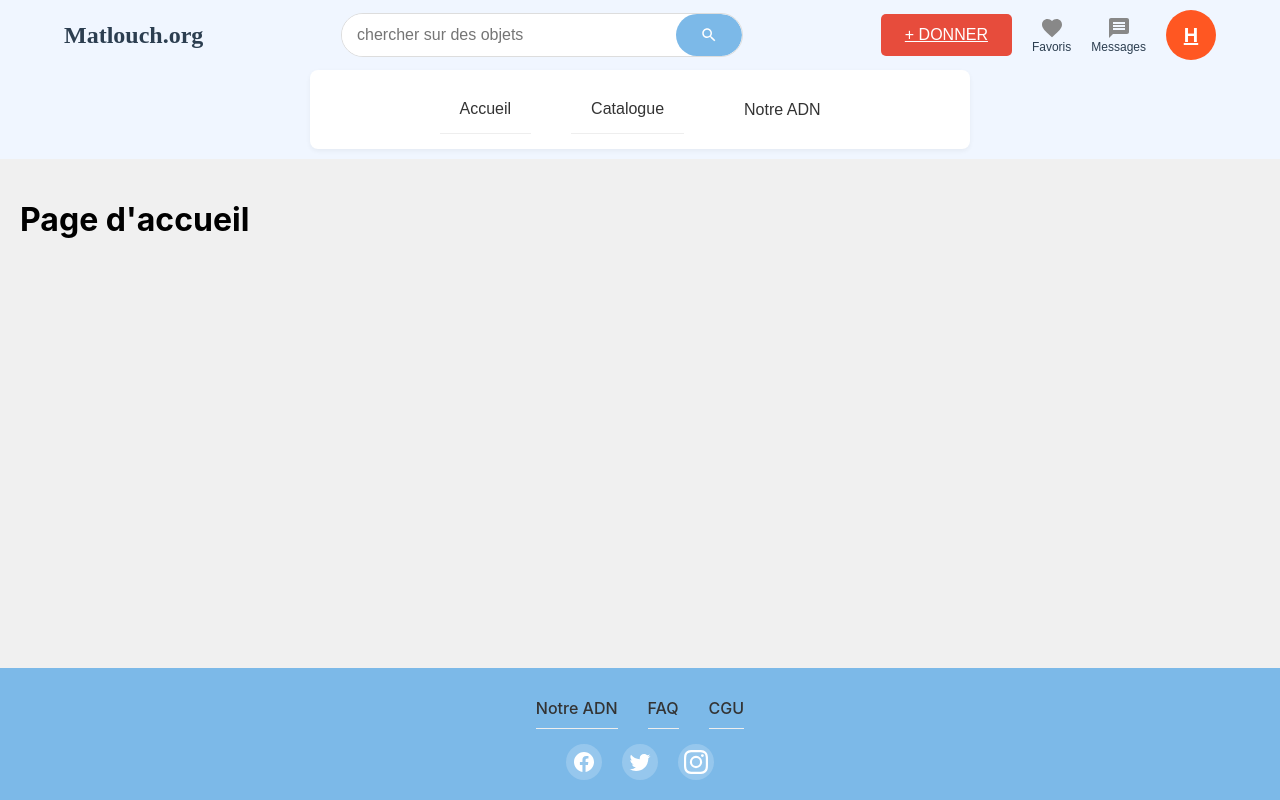
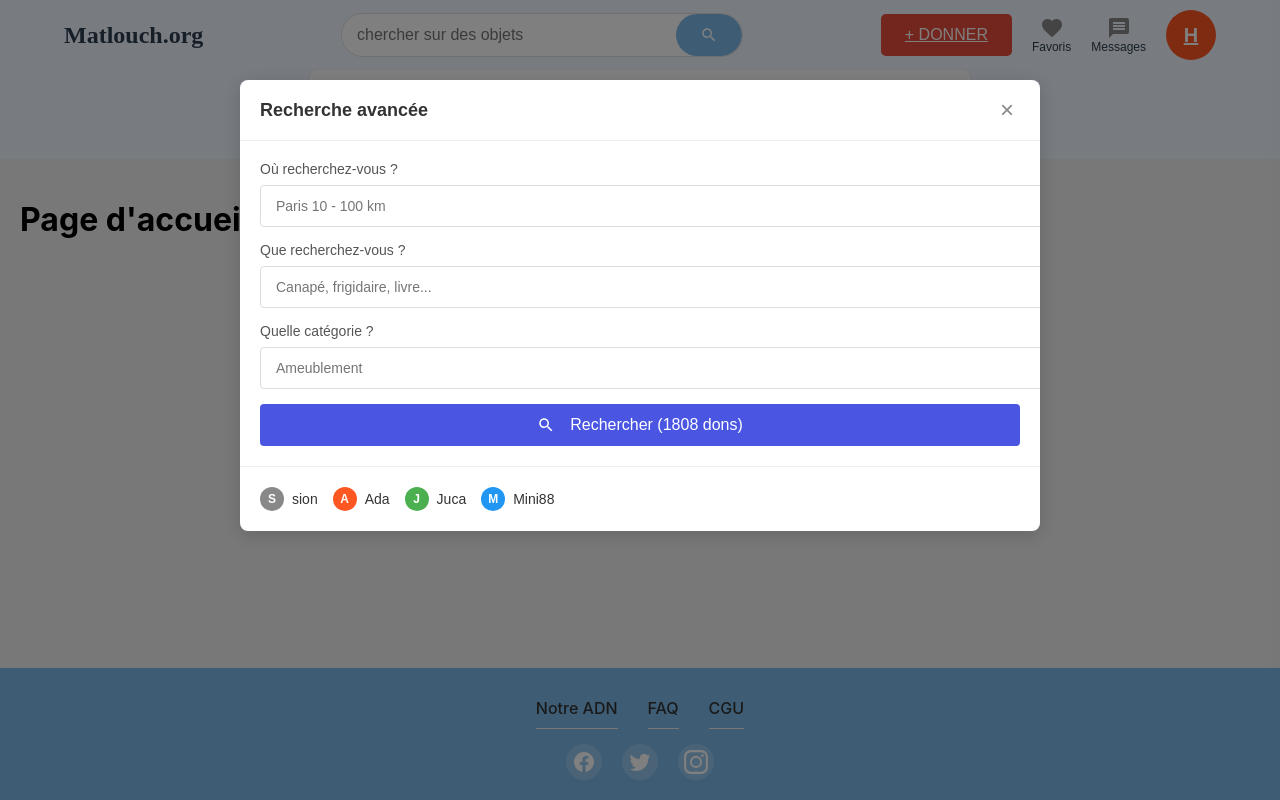
Before and after one commit to haytamnajim/matlou7ch-app, a React (Create React App) app: page / in a window 1280 px wide. Both pictures are taken after a click on the button 709 px from the left and 35 px from the top of the page. Built offline with nearby package versions, Linux system fonts and the light colour scheme.

Commit message:
Ajouter une fonctionnalité de recherche avancée dans la barre de navigation avec des styles associés

```diff
--- a/src/components/Navbar.css
+++ b/src/components/Navbar.css
@@ -40,6 +40,7 @@
   background-color: white;
   width: 40%;
   max-width: 400px;
+  cursor: pointer;
 }
 
 .search-bar input {
@@ -47,6 +48,7 @@
   border: none;
   width: 100%;
   outline: none;
+  cursor: pointer;
 }
 
 .search-button {
@@ -121,3 +123,160 @@
 .menu-item.active::after {
   display: none;
 }
+
+.advanced-search-overlay {
+  position: fixed;
+  top: 0;
+  left: 0;
+  width: 100%;
+  height: 100%;
+  background-color: rgba(0, 0, 0, 0.5);
+  z-index: 1000;
+  display: flex;
+  justify-content: center;
+  align-items: flex-start;
+  padding-top: 80px;
+}
+
+.advanced-search-container {
+  background-color: white;
+  border-radius: 8px;
+  width: 90%;
+  max-width: 800px;
+  box-shadow: 0 4px 20px rgba(0, 0, 0, 0.15);
+  overflow: hidden;
+}
+
+.advanced-search-header {
+  display: flex;
+  justify-content: space-between;
+  align-items: center;
+  padding: 15px 20px;
+  border-bottom: 1px solid #eee;
+}
+
+.advanced-search-header h3 {
+  margin: 0;
+  font-size: 18px;
+  color: #333;
+}
+
+.close-button {
+  background: none;
+  border: none;
+  font-size: 24px;
+  cursor: pointer;
+  color: #888;
+}
+
+.advanced-search-form {
+  padding: 20px;
+}
+
+.search-field {
+  margin-bottom: 15px;
+}
+
+.search-field label {
+  display: block;
+  margin-bottom: 8px;
+  font-size: 14px;
+  color: #555;
+}
+
+.search-field input {
+  width: 100%;
+  padding: 12px 15px;
+  border: 1px solid #ddd;
+  border-radius: 4px;
+  font-size: 14px;
+}
+
+.input-with-clear {
+  position: relative;
+}
+
+.clear-input {
+  position: absolute;
+  right: 10px;
+  top: 50%;
+  transform: translateY(-50%);
+  background: none;
+  border: none;
+  font-size: 18px;
+  color: #888;
+  cursor: pointer;
+}
+
+.search-submit-button {
+  width: 100%;
+  padding: 12px;
+  background-color: #4a56e2;
+  color: white;
+  border: none;
+  border-radius: 4px;
+  font-size: 16px;
+  cursor: pointer;
+  display: flex;
+  align-items: center;
+  justify-content: center;
+  gap: 10px;
+}
+
+.search-submit-button svg {
+  margin-right: 5px;
+}
+
+.recent-searches {
+  padding: 15px 20px;
+  border-top: 1px solid #eee;
+  display: flex;
+  overflow-x: auto;
+  gap: 15px;
+}
+
+.recent-search-item {
+  display: flex;
+  align-items: center;
+  gap: 8px;
+  padding: 5px 0;
+  cursor: pointer;
+}
+
+.search-icon {
+  width: 24px;
+  height: 24px;
+  background-color: #888;
+  color: white;
+  border-radius: 50%;
+  display: flex;
+  align-items: center;
+  justify-content: center;
+  font-size: 12px;
+  font-weight: bold;
+}
+
+.search-text {
+  font-size: 14px;
+  color: #333;
+}
+
+/* Assurez-vous que ces styles sont présents */
+.search-bar {
+  display: flex;
+  border-radius: 25px;
+  overflow: hidden;
+  border: 1px solid #ddd;
+  background-color: white;
+  width: 40%;
+  max-width: 400px;
+  cursor: pointer;
+}
+
+.search-bar input {
+  padding: 10px 15px;
+  border: none;
+  width: 100%;
+  outline: none;
+  cursor: pointer;
+}
--- a/src/components/Navbar.jsx
+++ b/src/components/Navbar.jsx
@@ -1,12 +1,32 @@
-import React from 'react';
+import React, { useState } from 'react';
 import { Link, useNavigate } from 'react-router-dom';
 import './Navbar.css';
 
 function Navbar() {
   const navigate = useNavigate();
+  const [showAdvancedSearch, setShowAdvancedSearch] = useState(false);
+  const [location, setLocation] = useState('');
+  const [query, setQuery] = useState('');
+  const [category, setCategory] = useState('');
 
   const handleDonateClick = () => {
     navigate('/post-ad');
+  };
+
+  const handleSearchClick = () => {
+    setShowAdvancedSearch(true);
+  };
+
+  const handleCloseSearch = () => {
+    setShowAdvancedSearch(false);
+  };
+
+  const handleSearch = () => {
+    // Logique de recherche
+    console.log("Recherche avec:", { location, query, category });
+    setShowAdvancedSearch(false);
+    // Rediriger vers la page de résultats
+    navigate(`/catalogue?location=${location}&query=${query}&category=${category}`);
   };
 
   return (
@@ -14,11 +34,10 @@ function Navbar() {
       <div className="navbar-content">
         <div className="logo-section">
           <Link to="/" className="logo">Matlouch.org</Link>
-          {/* Le texte "Frame 50" a été supprimé */}
         </div>
 
-        <div className="search-bar">
-          <input type="text" placeholder="chercher sur des objets" />
+        <div className="search-bar" onClick={handleSearchClick}>
+          <input type="text" placeholder="chercher sur des objets" readOnly />
           <button className="search-button">
             <svg xmlns="http://www.w3.org/2000/svg" viewBox="0 0 24 24" fill="white" width="18px" height="18px">
               <path d="M0 0h24v24H0z" fill="none"/>
@@ -52,6 +71,85 @@ function Navbar() {
         <Link to="/catalogue" className="menu-item">Catalogue</Link>
         <Link to="/notre-adn" className="menu-item">Notre ADN</Link>
       </div>
+
+      {showAdvancedSearch && (
+        <div className="advanced-search-overlay">
+          <div className="advanced-search-container">
+            <div className="advanced-search-header">
+              <h3>Recherche avancée</h3>
+              <button className="close-button" onClick={handleCloseSearch}>×</button>
+            </div>
+            <div className="advanced-search-form">
+              <div className="search-field">
+                <label>Où recherchez-vous ?</label>
+                <div className="input-with-clear">
+                  <input
+                    type="text"
+                    placeholder="Paris 10 - 100 km"
+                    value={location}
+                    onChange={(e) => setLocation(e.target.value)}
+                  />
+                  {location && (
+                    <button className="clear-input" onClick={() => setLocation('')}>×</button>
+                  )}
+                </div>
+              </div>
+
+              <div className="search-field">
+                <label>Que recherchez-vous ?</label>
+                <input
+                  type="text"
+                  placeholder="Canapé, frigidaire, livre..."
+                  value={query}
+                  onChange={(e) => setQuery(e.target.value)}
+                />
+              </div>
+
+              <div className="search-field">
+                <label>Quelle catégorie ?</label>
+                <div className="input-with-clear">
+                  <input
+                    type="text"
+                    placeholder="Ameublement"
+                    value={category}
+                    onChange={(e) => setCategory(e.target.value)}
+                  />
+                  {category && (
+                    <button className="clear-input" onClick={() => setCategory('')}>×</button>
+                  )}
+                </div>
+              </div>
+
+              <button className="search-submit-button" onClick={handleSearch}>
+                <svg xmlns="http://www.w3.org/2000/svg" viewBox="0 0 24 24" fill="white" width="18px" height="18px">
+                  <path d="M0 0h24v24H0z" fill="none"/>
+                  <path d="M15.5 14h-.79l-.28-.27C15.41 12.59 16 11.11 16 9.5 16 5.91 13.09 3 9.5 3S3 5.91 3 9.5 5.91 16 9.5 16c1.61 0 3.09-.59 4.23-1.57l.27.28v.79l5 4.99L20.49 19l-4.99-5zm-6 0C7.01 14 5 11.99 5 9.5S7.01 5 9.5 5 14 7.01 14 9.5 11.99 14 9.5 14z"/>
+                </svg>
+                Rechercher ({Math.floor(Math.random() * 2000)} dons)
+              </button>
+            </div>
+
+            <div className="recent-searches">
+              <div className="recent-search-item">
+                <span className="search-icon">S</span>
+                <span className="search-text">sion</span>
+              </div>
+              <div className="recent-search-item">
+                <span className="search-icon" style={{backgroundColor: '#ff5722'}}>A</span>
+                <span className="search-text">Ada</span>
+              </div>
+              <div className="recent-search-item">
+                <span className="search-icon" style={{backgroundColor: '#4CAF50'}}>J</span>
+                <span className="search-text">Juca</span>
+              </div>
+              <div className="recent-search-item">
+                <span className="search-icon" style={{backgroundColor: '#2196F3'}}>M</span>
+                <span className="search-text">Mini88</span>
+              </div>
+            </div>
+          </div>
+        </div>
+      )}
     </nav>
   );
 }
```
